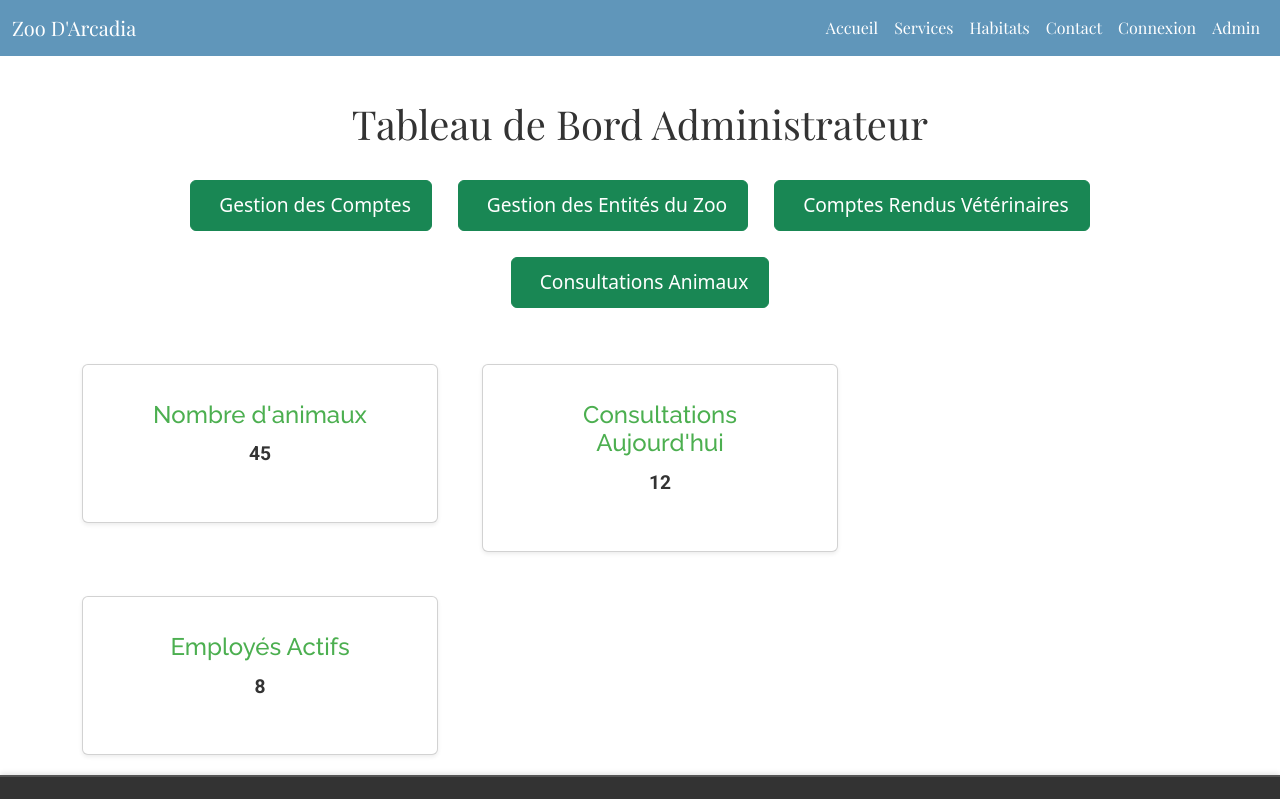
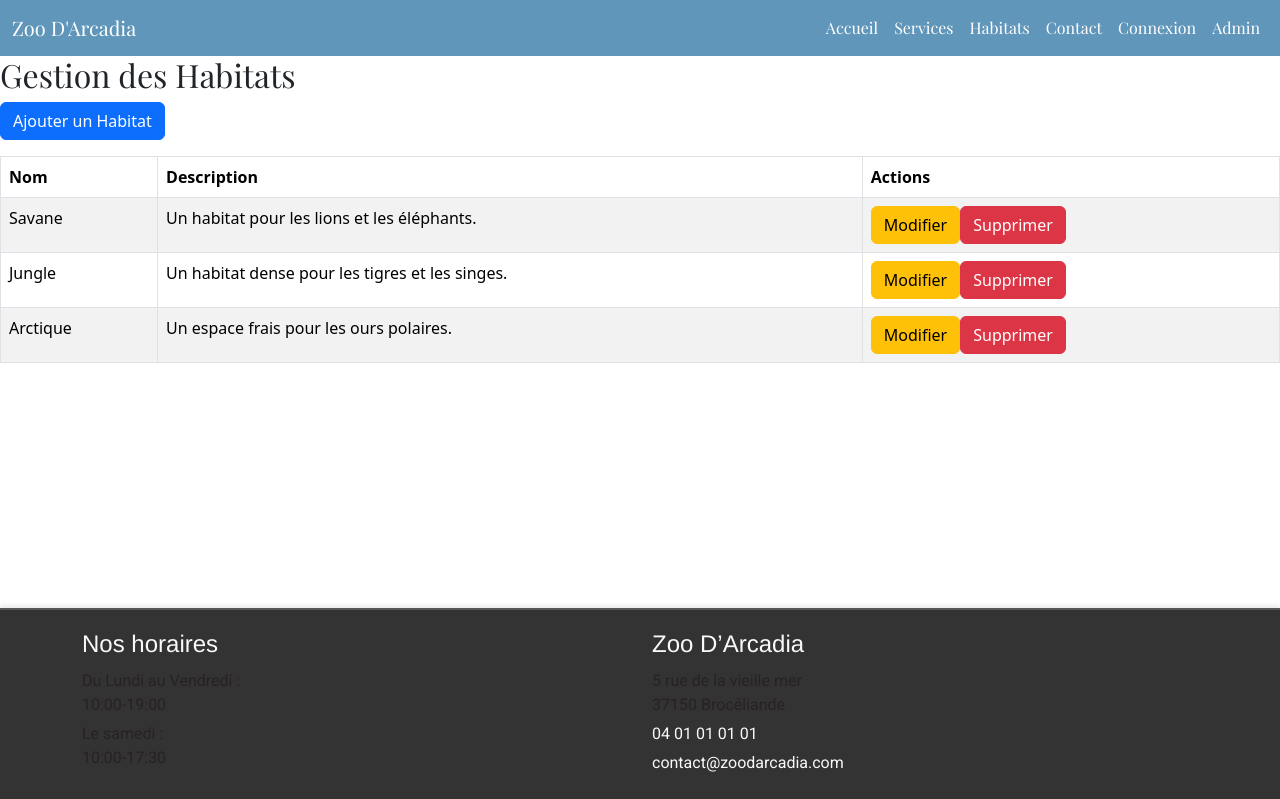
Before and after one commit to Agellid03/ZooArcadiaa, a React (Create React App) app in the folder frontend/: page /admin/GestionHabitats in a window 1280 px wide. Shown: the top 799 px of the page. Built offline with nearby package versions, Linux system fonts and the light colour scheme.

Commit message:
Création et stylisation du composants ManageHabitats.jsx avec données Mockées

```diff
--- a/frontend/src/components/admin/AdminDashboard.jsx
+++ b/frontend/src/components/admin/AdminDashboard.jsx
@@ -19,6 +19,10 @@ const AdminDashboard = () => {
 
   const goToAnimalsStats = () => {
     navigate('/admin/ConsultationsAnimaux');
+  };
+
+  const goToManageHabitats = () => {
+    navigate('/admin/GestionHabitats');
   };
   return (
     <div className="admin-dashboard container">
@@ -42,6 +46,9 @@ const AdminDashboard = () => {
         </Button>
         <Button variant="success" className="m-2" onClick={goToAnimalsStats} >
           <i className="fa fa-chart-bar"></i> Consultations Animaux
+        </Button>
+        <Button variant="success" className="m-2" onClick={goToManageHabitats} >
+          <i className="fa fa-chart-bar"></i> Gestion des habitats
         </Button>
       </div>
 
--- /dev/null
+++ b/frontend/src/components/admin/ManageHabitats.jsx
@@ -0,0 +1,129 @@
+import React, { useState } from 'react';
+import { Button, Table, Modal, Form } from 'react-bootstrap';
+
+const ManageHabitats = () => {
+  // Mock des données initiales
+  const [habitats, setHabitats] = useState([
+    { id: 1, name: 'Savane', description: 'Un habitat pour les lions et les éléphants.' },
+    { id: 2, name: 'Jungle', description: 'Un habitat dense pour les tigres et les singes.' },
+    { id: 3, name: 'Arctique', description: 'Un espace frais pour les ours polaires.' },
+  ]);
+
+  const [showModal, setShowModal] = useState(false);
+  const [newHabitat, setNewHabitat] = useState({ name: '', description: '' });
+  const [editHabitat, setEditHabitat] = useState(null);
+
+  const handleShowModal = () => setShowModal(true);
+  const handleCloseModal = () => {
+    setShowModal(false);
+    setNewHabitat({ name: '', description: '' });
+    setEditHabitat(null);
+  };
+
+  const handleAddHabitat = () => {
+    if (editHabitat) {
+      // Modifier un habitat existant
+      setHabitats(
+        habitats.map((habitat) =>
+          habitat.id === editHabitat.id ? { ...editHabitat, ...newHabitat } : habitat
+        )
+      );
+    } else {
+      // Ajouter un nouvel habitat
+      const newId = habitats.length > 0 ? habitats[habitats.length - 1].id + 1 : 1;
+      setHabitats([...habitats, { id: newId, ...newHabitat }]);
+    }
+
+    handleCloseModal();
+  };
+
+  const handleEditHabitat = (habitat) => {
+    setEditHabitat(habitat);
+    setNewHabitat({ name: habitat.name, description: habitat.description });
+    setShowModal(true);
+  };
+
+  const handleDeleteHabitat = (id) => {
+    setHabitats(habitats.filter((habitat) => habitat.id !== id));
+  };
+
+  return (
+    <div>
+      <h2>Gestion des Habitats</h2>
+      <Button variant="primary" onClick={handleShowModal}>
+        Ajouter un Habitat
+      </Button>
+
+      <Table striped bordered hover className="mt-3">
+        <thead>
+          <tr>
+            <th>Nom</th>
+            <th>Description</th>
+            <th>Actions</th>
+          </tr>
+        </thead>
+        <tbody>
+          {habitats.map((habitat) => (
+            <tr key={habitat.id}>
+              <td>{habitat.name}</td>
+              <td>{habitat.description}</td>
+              <td>
+                <Button variant="warning" onClick={() => handleEditHabitat(habitat)}>
+                  Modifier
+                </Button>
+                <Button
+                  variant="danger"
+                  onClick={() => handleDeleteHabitat(habitat.id)}
+                  className="ml-2"
+                >
+                  Supprimer
+                </Button>
+              </td>
+            </tr>
+          ))}
+        </tbody>
+      </Table>
+
+      {/* Modal pour ajouter / modifier un habitat */}
+      <Modal show={showModal} onHide={handleCloseModal}>
+        <Modal.Header closeButton>
+          <Modal.Title>{editHabitat ? 'Modifier l\'Habitat' : 'Ajouter un Habitat'}</Modal.Title>
+        </Modal.Header>
+        <Modal.Body>
+          <Form>
+            <Form.Group controlId="formHabitatName">
+              <Form.Label>Nom</Form.Label>
+              <Form.Control
+                type="text"
+                placeholder="Nom de l'habitat"
+                value={newHabitat.name}
+                onChange={(e) => setNewHabitat({ ...newHabitat, name: e.target.value })}
+              />
+            </Form.Group>
+            <Form.Group controlId="formHabitatDescription">
+              <Form.Label>Description</Form.Label>
+              <Form.Control
+                type="text"
+                placeholder="Description de l'habitat"
+                value={newHabitat.description}
+                onChange={(e) =>
+                  setNewHabitat({ ...newHabitat, description: e.target.value })
+                }
+              />
+            </Form.Group>
+          </Form>
+        </Modal.Body>
+        <Modal.Footer>
+          <Button variant="secondary" onClick={handleCloseModal}>
+            Fermer
+          </Button>
+          <Button variant="primary" onClick={handleAddHabitat}>
+            Enregistrer
+          </Button>
+        </Modal.Footer>
+      </Modal>
+    </div>
+  );
+};
+
+export default ManageHabitats;
--- a/frontend/src/routes/AppRouter.jsx
+++ b/frontend/src/routes/AppRouter.jsx
@@ -13,6 +13,7 @@ import ManageAccounts from "../components/admin/ManageAccounts";
 import ManageZooEntities from "../components/admin/ManageZooEntities"
 import VeterinaryReports from "../components/admin/VeterinaryReports"
 import AnimalsStats from "../components/admin/AnimalsStats"
+import ManageHabitats from "../components/admin/ManageHabitats";
 
 const AppRouter = () => {
   return (
@@ -31,6 +32,7 @@ const AppRouter = () => {
           <Route path="admin/GestionServices" element={<ManageZooEntities/>} ></Route>
           <Route path="admin/RapportsVeterinaire" element={<VeterinaryReports/>} ></Route>
           <Route path="admin/ConsultationsAnimaux" element={<AnimalsStats/>} ></Route>
+          <Route path="admin/GestionHabitats" element={<ManageHabitats/>} ></Route>
         </Routes>
         </div>
       <Footer />
--- /dev/null
+++ b/frontend/src/styles/manageHabitats.css
@@ -0,0 +1,53 @@
+/* Styles généraux */
+h2 {
+  text-align: center;
+  margin: 20px 0;
+  color: #333;
+}
+
+/* Bouton principal */
+button.btn-primary {
+  display: block;
+  margin: 20px auto;
+  padding: 10px 20px;
+  font-size: 16px;
+}
+
+/* Tableau des habitats */
+table {
+  margin-top: 20px;
+}
+
+table th {
+  background-color: #007bff;
+  color: white;
+  text-align: center;
+}
+
+table td {
+  text-align: center;
+}
+
+button.btn-warning {
+  margin-right: 10px;
+}
+
+/* Modal */
+.modal-header {
+  background-color: #007bff;
+  color: white;
+}
+
+.modal-title {
+  font-size: 20px;
+}
+
+button.btn-primary {
+  background-color: #007bff;
+  border-color: #007bff;
+}
+
+button.btn-primary:hover {
+  background-color: #0056b3;
+  border-color: #0056b3;
+}
```
